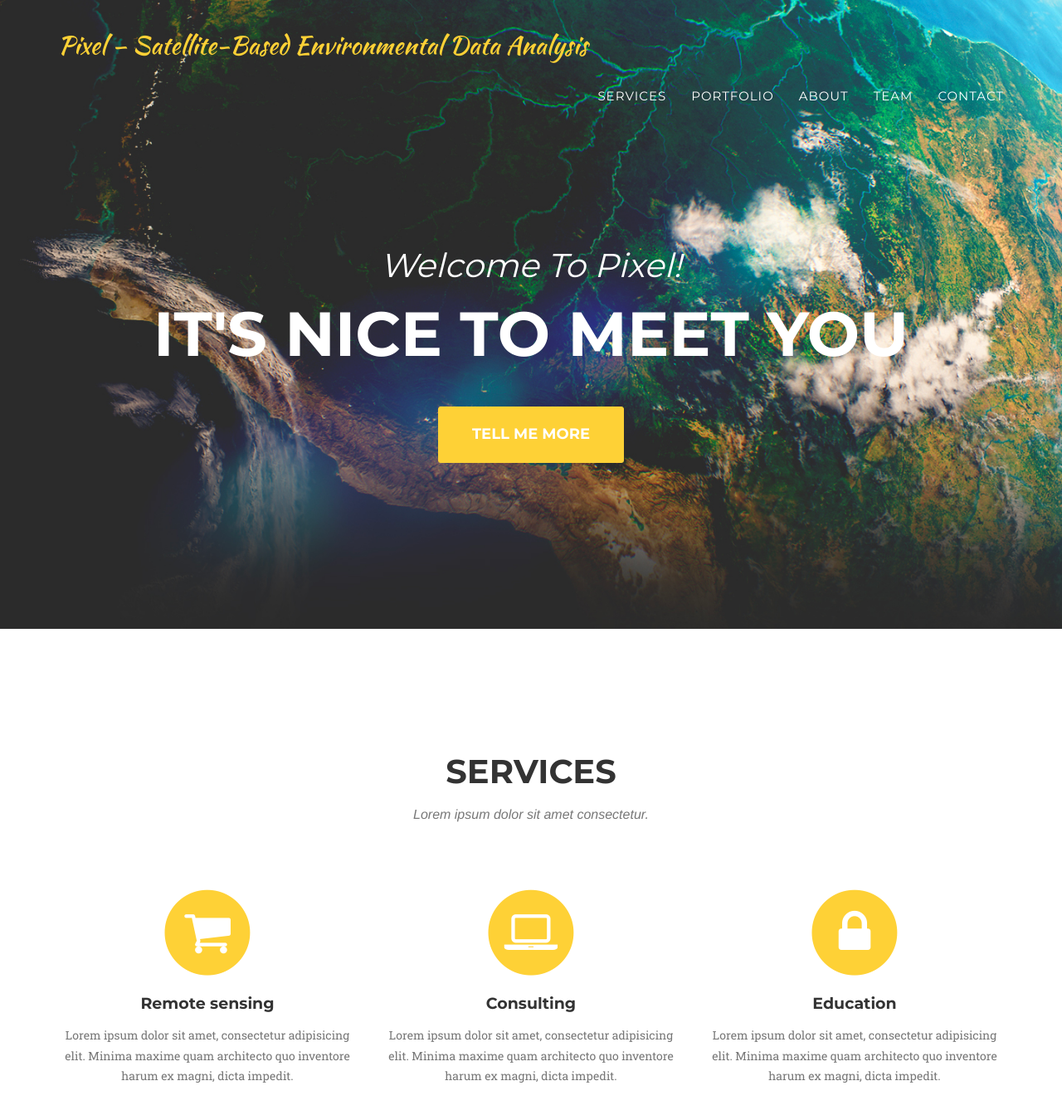
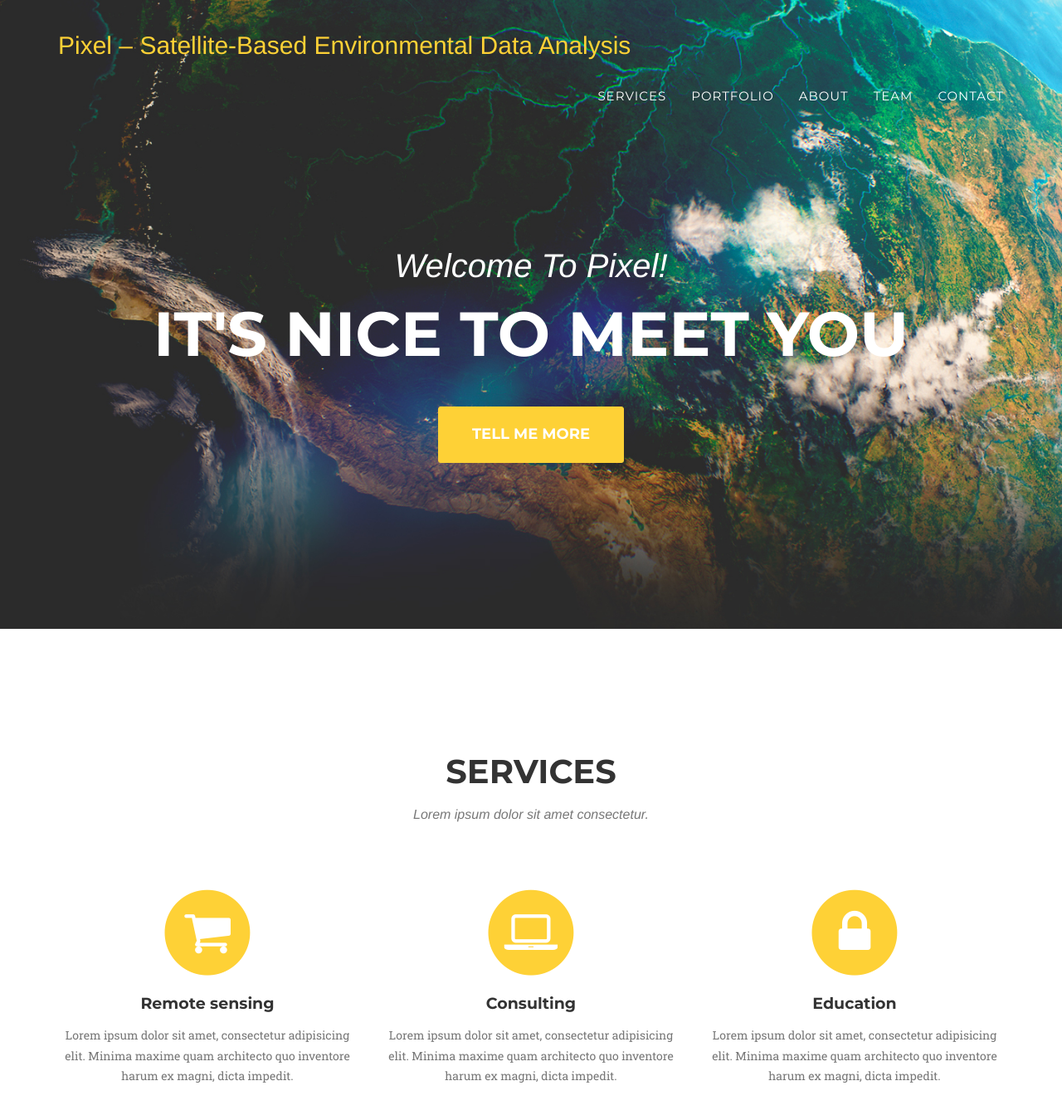
Before and after one commit to PixelNGO/pixel-ong.github.io, a Jekyll site: the page built from index.html, in a window 1280 px wide and 1400 px high. Shown: the top 1344 px of the window at 83% size. Built offline with Jekyll 4.4.1, drawn with Linux system fonts in a browser that asks for light colours; some web fonts are replaced.

Commit message:
Update agency.css

```diff
--- a/_includes/css/agency.css
+++ b/_includes/css/agency.css
@@ -176,7 +176,7 @@ fieldset[disabled] .btn-xl.active {
 }
 
 .navbar-default .navbar-brand {
-    font-family: "Kaushan Script","Helvetica Neue",Helvetica,Arial,cursive;
+    font-family: "Helvetica Neue",Helvetica,Arial,cursive;
     color: #{{ site.data.template.color.primary }};
 }
 
@@ -285,7 +285,7 @@ header .intro-text {
 
 header .intro-text .intro-lead-in {
     margin-bottom: 25px;
-    font-family: {{ site.data.template.font.primary }};
+    font-family: {{ site.data.template.font.secondary }};
     font-size: 22px;
     font-style: italic;
     line-height: 22px;
@@ -308,7 +308,7 @@ header .intro-text .intro-heading {
 
     header .intro-text .intro-lead-in {
         margin-bottom: 25px;
-        font-family: {{ site.data.template.font.primary }};
+        font-family: {{ site.data.template.font.secondary }};
         font-size: 40px;
         font-style: italic;
         line-height: 40px;
```
